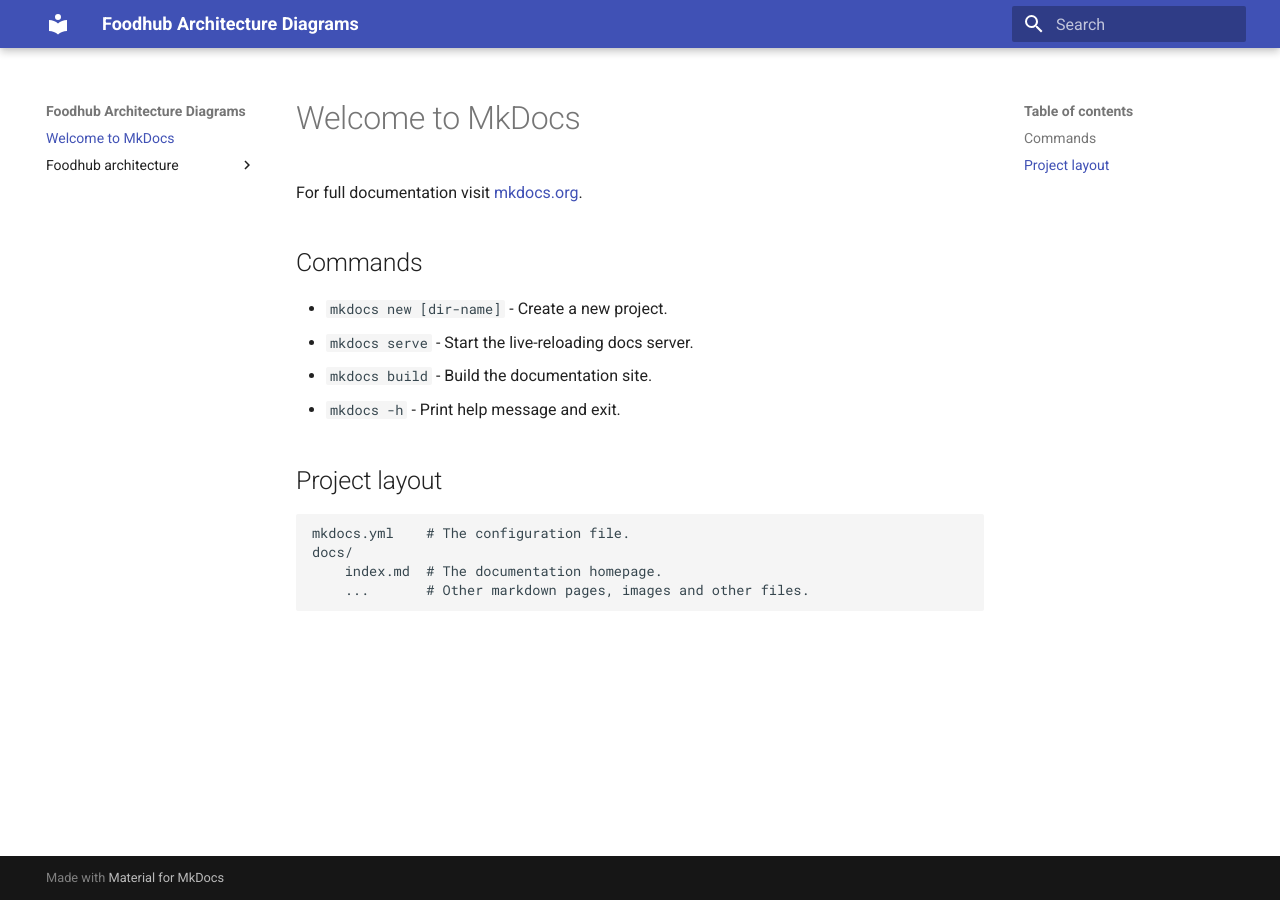
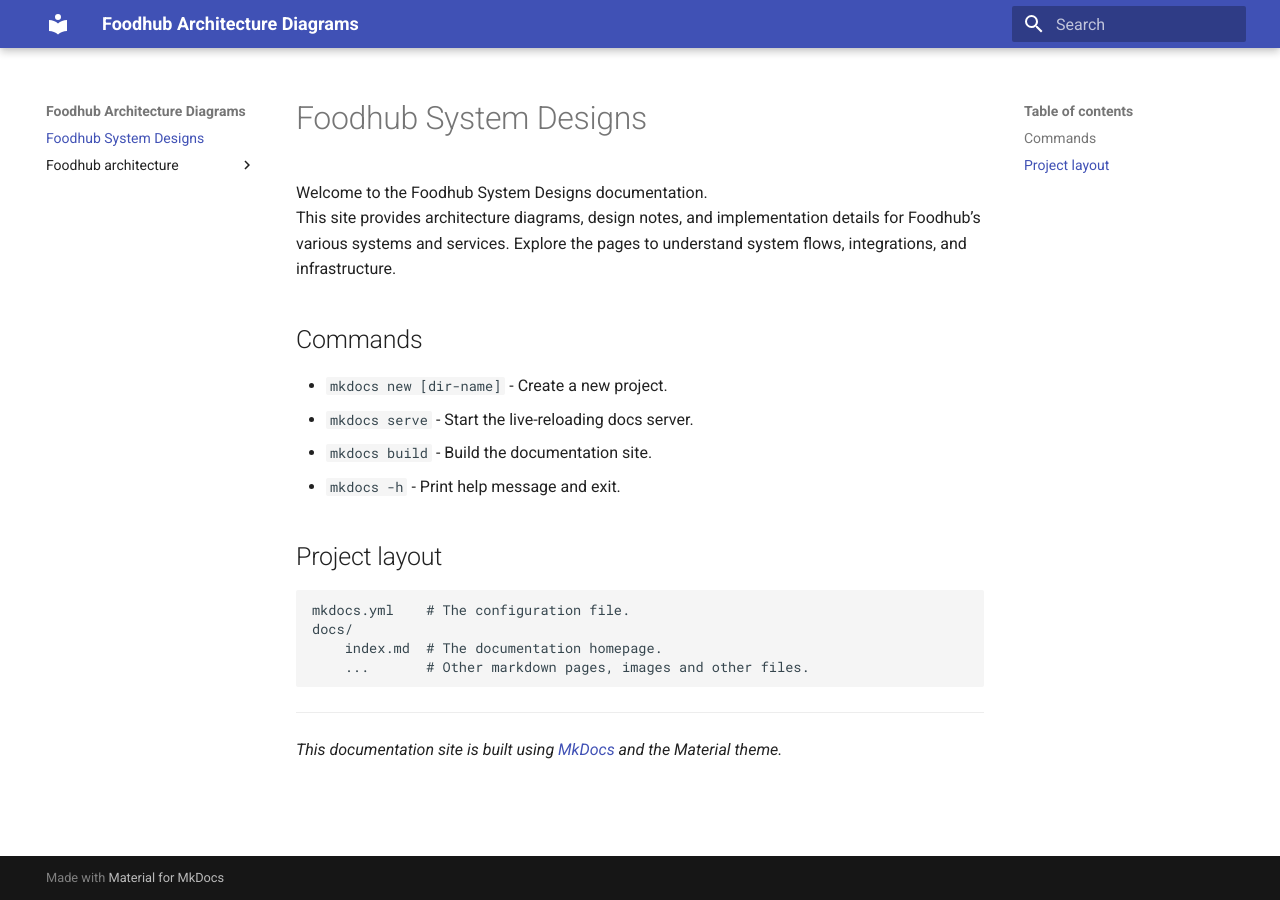
Before and after one commit to fh-asad/system_designs, an MkDocs documentation site: the page built from docs/index.md, in a window 1280 px wide. Built offline with MkDocs 1.6.1 and Material for MkDocs 9.7.7, drawn with Linux system fonts in a browser that asks for light colours.

```diff
--- a/docs/index.md
+++ b/docs/index.md
@@ -1,6 +1,7 @@
-# Welcome to MkDocs
+# Foodhub System Designs
 
-For full documentation visit [mkdocs.org](https://www.mkdocs.org).
+Welcome to the Foodhub System Designs documentation.
+This site provides architecture diagrams, design notes, and implementation details for Foodhub’s various systems and services. Explore the pages to understand system flows, integrations, and infrastructure.
 
 ## Commands
 
@@ -15,3 +16,7 @@ For full documentation visit [mkdocs.org](https://www.mkdocs.org).
     docs/
         index.md  # The documentation homepage.
         ...       # Other markdown pages, images and other files.
+
+---
+
+*This documentation site is built using [MkDocs](https://www.mkdocs.org) and the Material theme.*
```
Also changed, not shown: docs/foodhub-architecture/application/foodhub_web/README.md (+1 -1 lines), docs/foodhub-architecture/pipeline(CI-CD)/foodhub_web/README.md (+1 -1 lines), docs/.pages (deleted), 7 other files.
